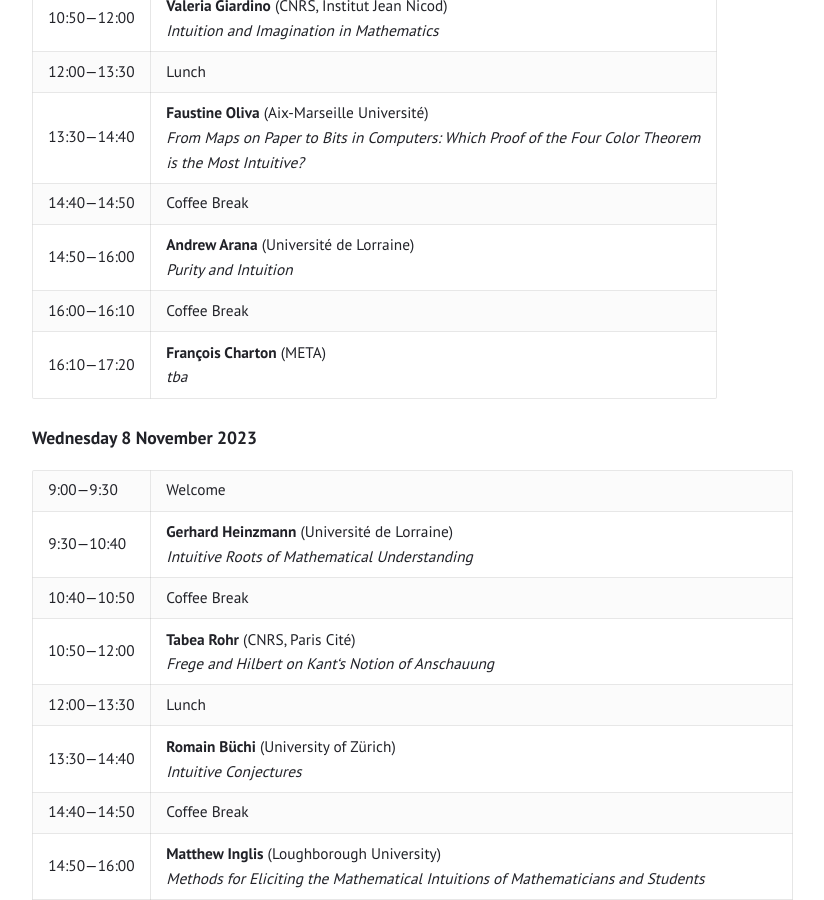
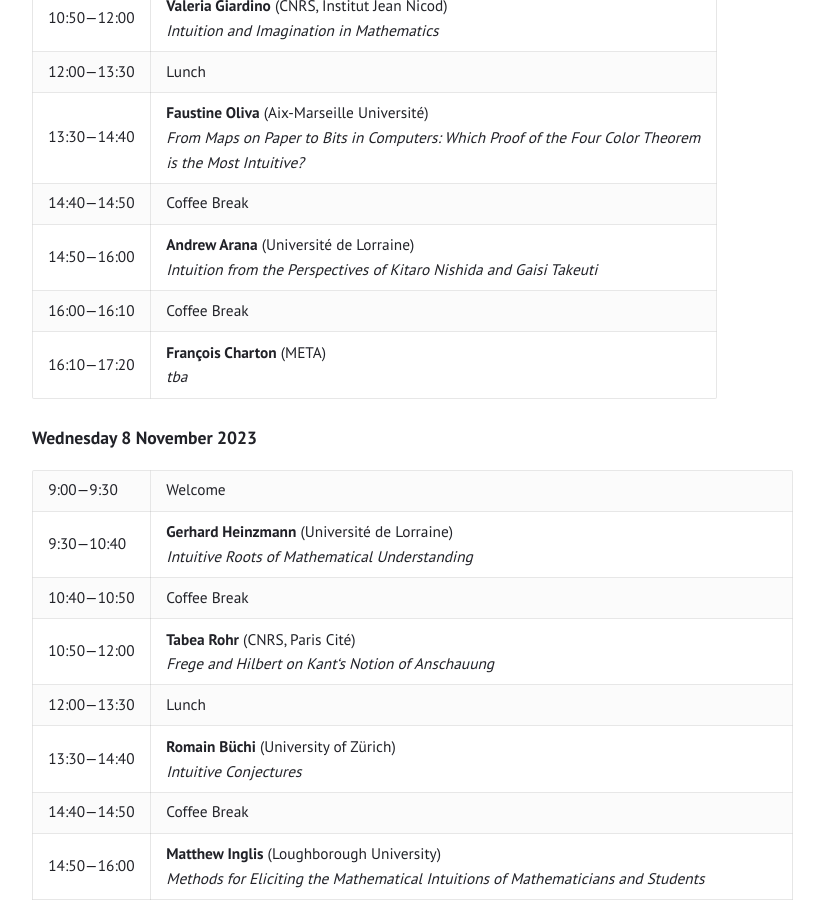
Before and after one commit to yhamami/mathematical-intuition-workshops, a Jekyll site: the page built from liege-program.md, in a window 1280 px wide and 900 px high, scrolled down 1040 px. Shown: the whole window, without its empty margins (219-1043 px from the left). Built offline with Jekyll 4.4.1, drawn with Linux system fonts in a browser that asks for light colours.

Commit message:
update program

```diff
--- a/liege-program.md
+++ b/liege-program.md
@@ -33,7 +33,7 @@ layout: page
 | 12:00—13:30 | Lunch |
 | 13:30—14:40 | **Faustine Oliva** (Aix-Marseille Université) <br /> _From Maps on Paper to Bits in Computers: Which Proof of the Four Color Theorem <br /> is the Most Intuitive?_ |
 | 14:40—14:50 | Coffee Break |
-| 14:50—16:00 | **Andrew Arana** (Université de Lorraine) <br /> _Purity and Intuition_ |
+| 14:50—16:00 | **Andrew Arana** (Université de Lorraine) <br /> _Intuition from the Perspectives of Kitaro Nishida and Gaisi Takeuti_ |
 | 16:00—16:10 | Coffee Break |
 | 16:10—17:20| **François Charton** (META) <br /> _tba_|
 
```
